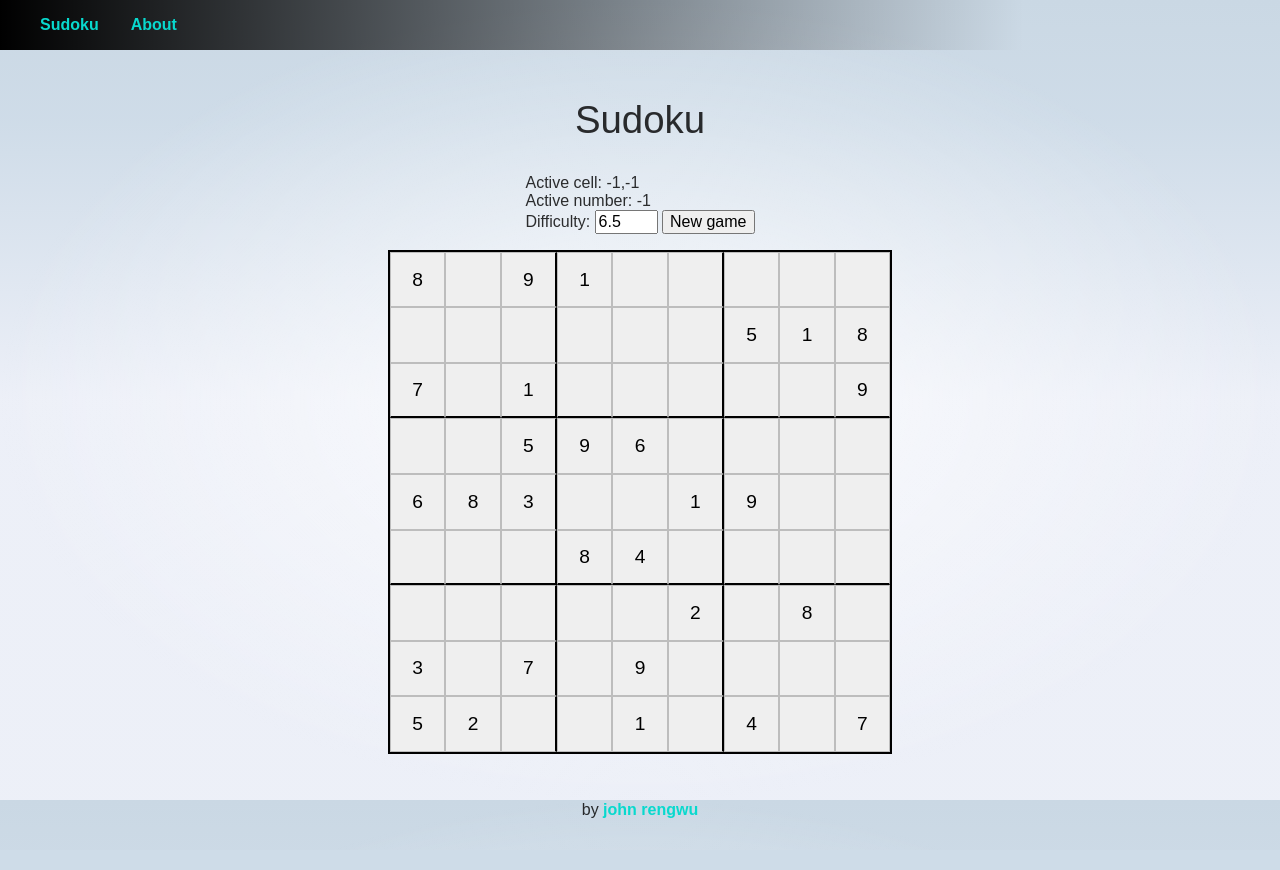
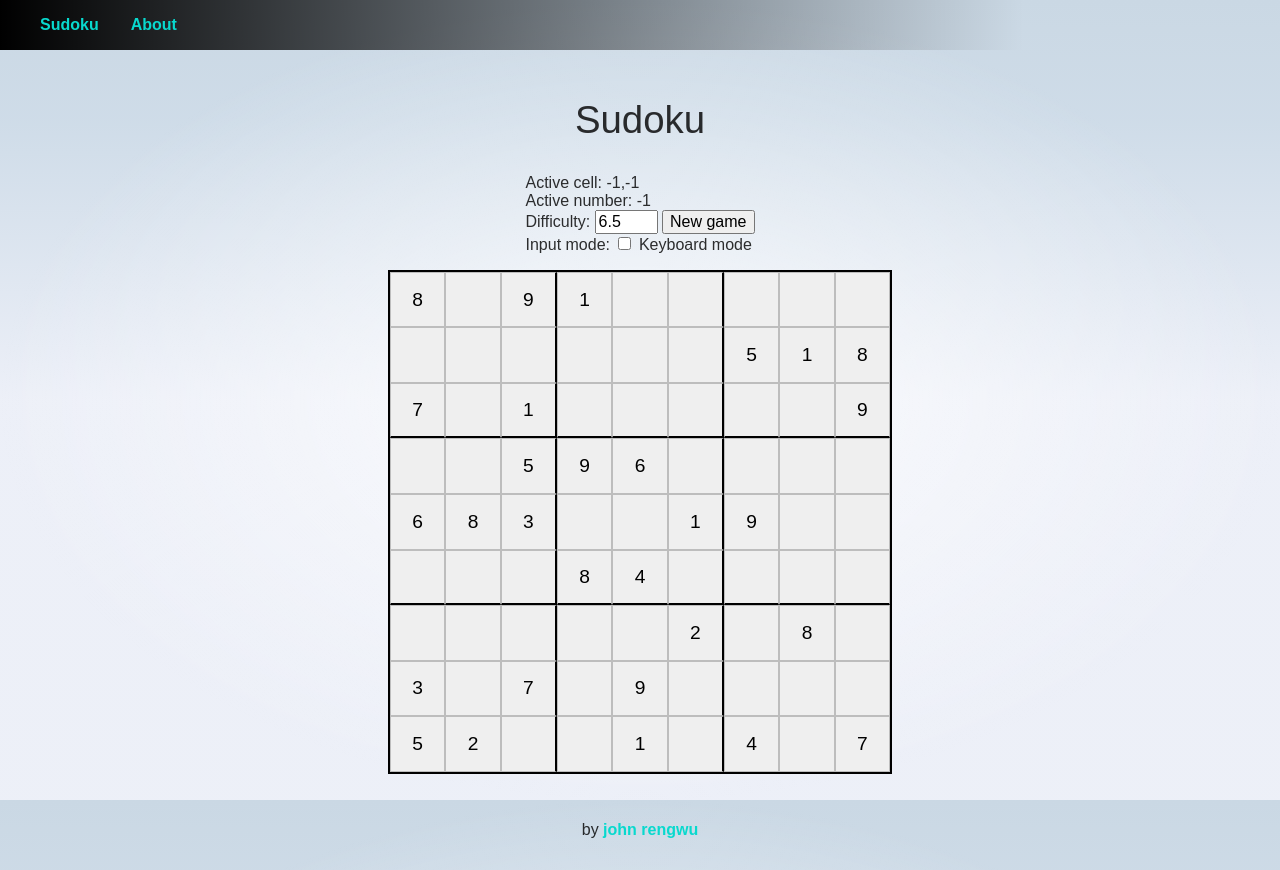
Before and after one commit to johngohrw/sudoku-solver, a SvelteKit app: page / in a window 1280 px wide. Built offline with nearby package versions, Linux system fonts and the light colour scheme.

Commit message:
feat: keyboard and mouse input modes

```diff
--- a/src/components/SudokuGame.svelte
+++ b/src/components/SudokuGame.svelte
@@ -1,6 +1,9 @@
 <script>
 	import { onMount } from 'svelte';
 	import { SudokuBoard } from '../lib/sudoku';
+
+	// false = keyboard-mode, true = mouse-mode
+	let inputMode = false;
 
 	let difficulty = 6.5;
 	$: if (typeof difficulty !== 'number' || difficulty < 0) {
@@ -19,16 +22,30 @@
 		newGame();
 	});
 
-	$: board = game?.board || [];
-
-	// update active cell with active number
-	$: if (activeNumber > 0 && activeCell[0] > -1 && activeCell[1] > -1) {
-		game.board[activeCell[0] * 9 + activeCell[1]].value = activeNumber;
+	// when there's a valid activeNumber and activeCell combination..
+	$: if (activeNumber > 0 && activeCell[0] >= 0 && activeCell[1] >= 0) {
+		// keyboard mode
+		if (!inputMode) {
+			// update the (already-active) cell to the (newly-pressed) number
+			if (activeCell[0] > -1 && activeCell[1] > -1) {
+				game.board[activeCell[0] * 9 + activeCell[1]].value = activeNumber;
+				activeNumber = -1; // reset the activeNumber
+			}
+		}
+		// mouse mode
+		else {
+			// update the (newly-pressed) cell to the (already-active) number
+			if (activeNumber > 0) {
+				game.board[activeCell[0] * 9 + activeCell[1]].value = activeNumber;
+				activeCell = [-1, -1]; // reset the active cell
+			}
+		}
 	}
-
 	function cellClick(i, j) {
+		// if the clicked cell is already the active cell, deactivate it
 		if (activeCell[0] === i && activeCell[1] === j) {
 			activeCell = [-1, -1];
+			// if the cell clicked wasn't active, activate it
 		} else {
 			activeCell = [i, j];
 		}
@@ -62,6 +79,11 @@
 		<input type="number" max="10" min="0" bind:value={difficulty} />
 		<button on:click={newGame}>New game</button>
 	</div>
+	<div>
+		Input mode:
+		<input type="checkbox" bind:checked={inputMode} />
+		{inputMode ? 'Mouse mode' : 'Keyboard mode'}
+	</div>
 </div>
 <div class="board">
 	{#each Array(9) as _, i}
@@ -75,7 +97,7 @@
 							{activeCell[0] === i && activeCell[1] === j ? 'cell-active' : ''}
 						"
 				>
-					<span class="value">{board[i * 9 + j]?.value || ''}</span>
+					<span class="value">{game?.board[i * 9 + j]?.value || ''}</span>
 				</button>
 			{/each}
 		</div>
```
